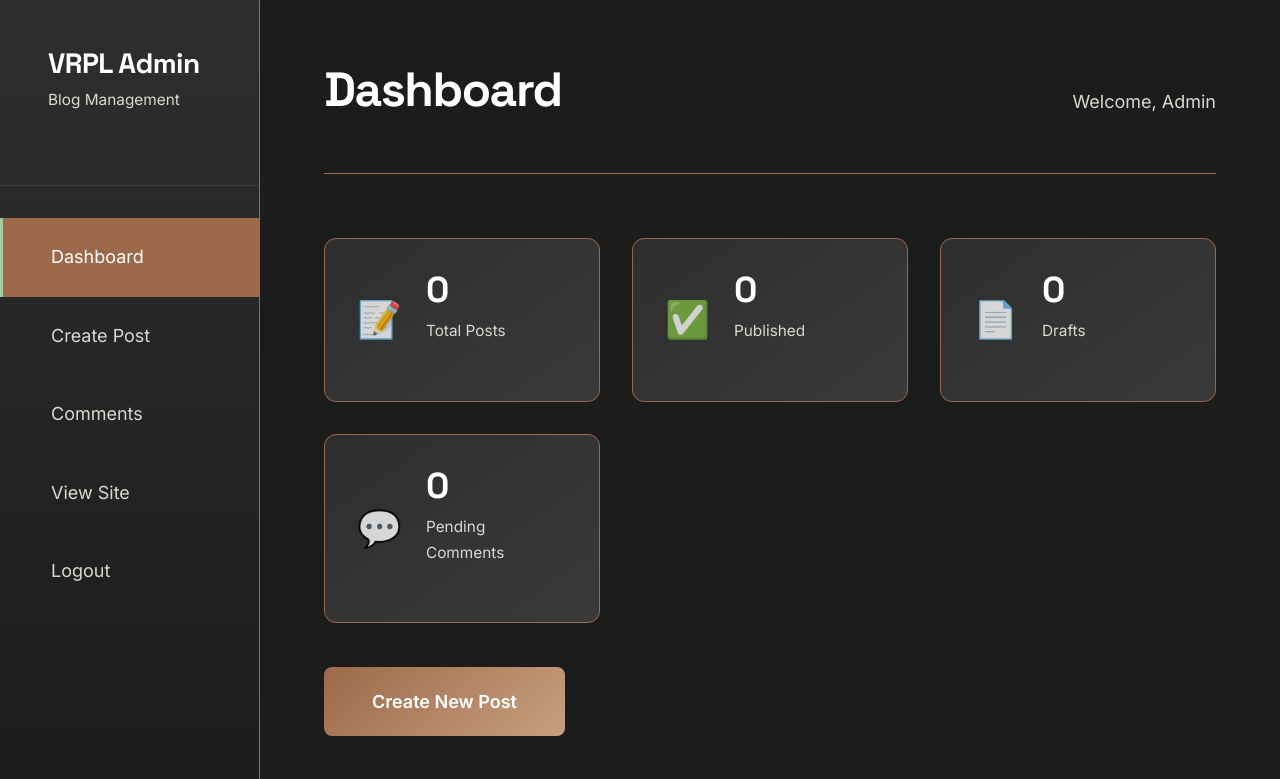
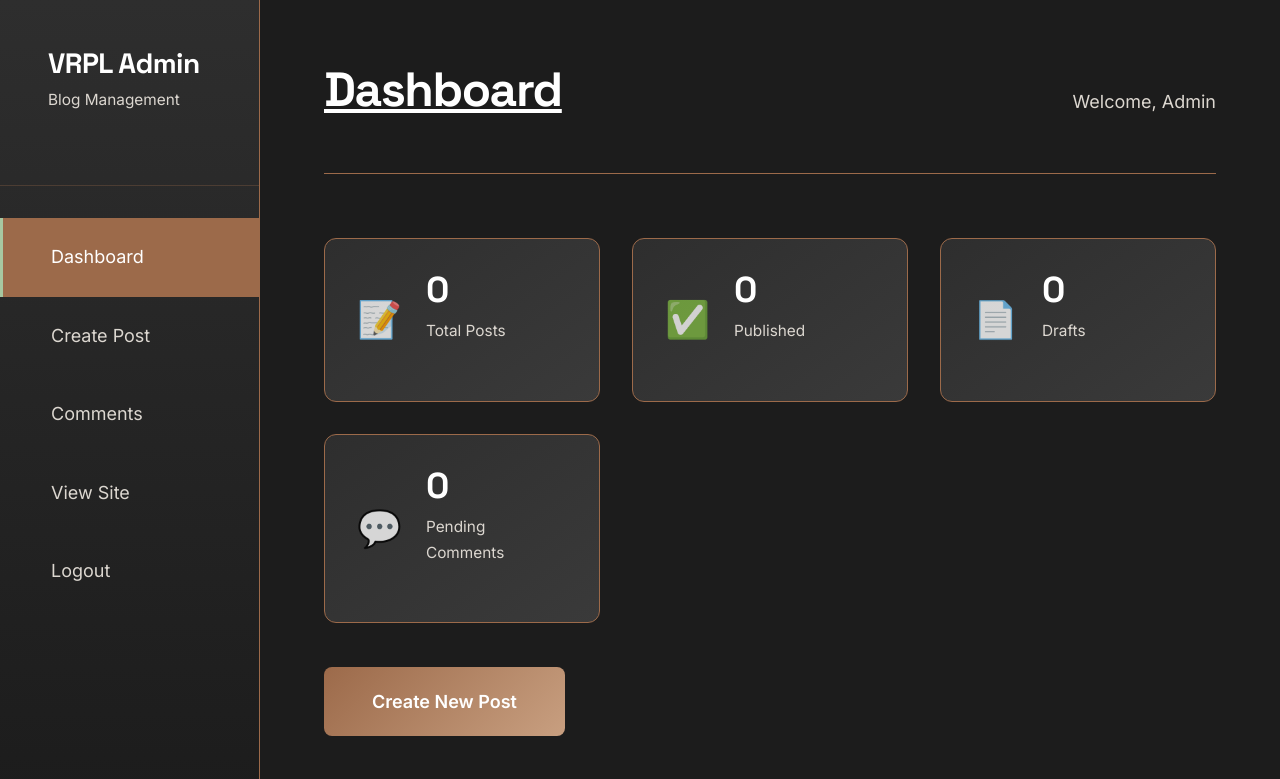
Before and after one commit to Erpfire/vrpl, a website: page admin-dashboard.html in a window 1280 px wide. Shown: the top 779 px of the page. Drawn offline with Linux system fonts and the light colour scheme; no server answers; sample sign-in values are in the browser's storage.

Commit message:
chore: add visual marker to verify deployment

```diff
--- a/admin-dashboard.html
+++ b/admin-dashboard.html
@@ -32,7 +32,7 @@
 
     <main class="admin-main">
       <header class="admin-header">
-        <h1>Dashboard</h1>
+        <h1><u>Dashboard</u></h1>
         <div class="header-actions">
           <span class="admin-name">Welcome, Admin</span>
         </div>
```
